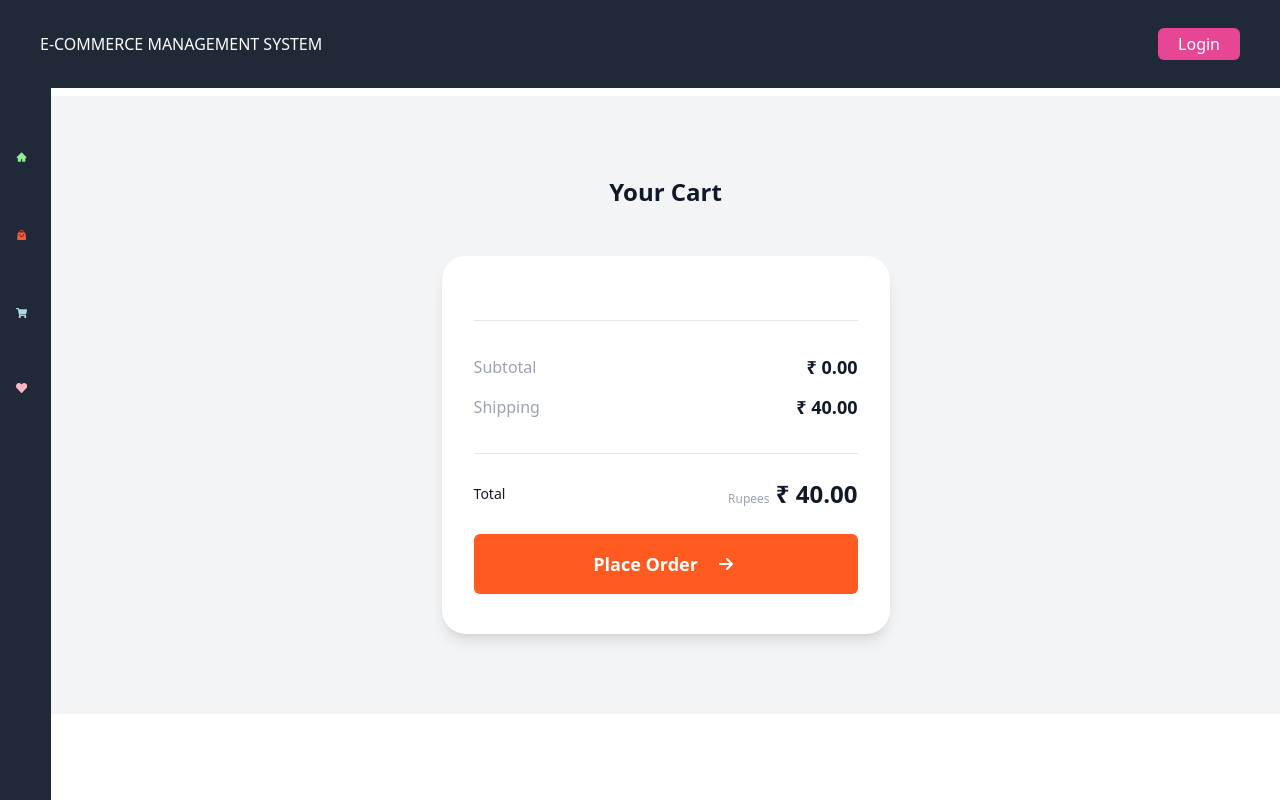
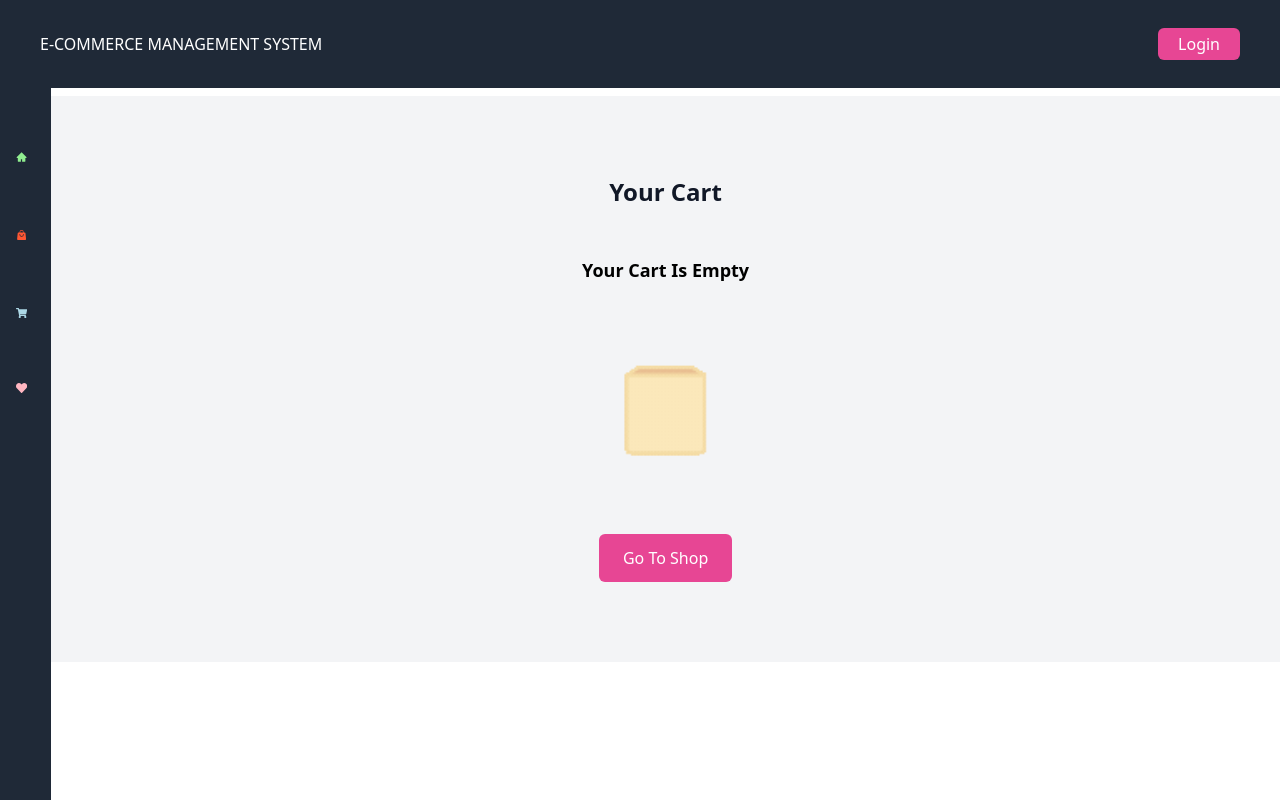
Before and after one commit to kshitish-Naxtre-123/e-commerce-frontend, a React (Vite) app: page /cart in a window 1280 px wide. Built offline with nearby package versions, Linux system fonts and the light colour scheme.

Commit message:
add sweetAlert in cart page,add empty cart animation

```diff
--- a/src/components/CartCardV2.jsx
+++ b/src/components/CartCardV2.jsx
@@ -29,7 +29,7 @@ const CartCardV2 = ({ product, qtyAction, removeAction }) => {
 
           <div className="mt-4 flex items-end justify-between sm:mt-0 sm:items-start sm:justify-end">
             <p className="shrink-0 w-20 text-base font-semibold text-gray-900 sm:order-2 sm:ml-8 sm:text-right">
-              ₹ {product.price}
+              ₹ {product.price.toLocaleString("en-IN")}
             </p>
           </div>
         </div>
--- a/src/components/TopBar.jsx
+++ b/src/components/TopBar.jsx
@@ -1,12 +1,11 @@
 import React, { useRef, useEffect } from "react";
 import { useState } from "react";
-import { IoIosArrowDown, IoIosArrowUp } from "react-icons/io";
 import { Link, useNavigate } from "react-router-dom";
 import { useSelector, useDispatch } from "react-redux";
 import { useLogoutMutation } from "../redux/api/usersApiSlice";
 import { logout } from "../redux/features/auth/authSlice";
 
-import { IoMdArrowDropdown, IoMdArrowDropup } from "react-icons/io";
+import { IoIosArrowUp,IoIosArrowDown } from "react-icons/io";
 import avatar from "../assets/avatar.svg";
 
 const TopBar = () => {
@@ -75,13 +74,13 @@ const TopBar = () => {
           </h3>
           {userInfo &&
             (dropdownOpen ? (
-              <IoMdArrowDropup
+              <IoIosArrowUp
                 size={20}
-                className="ml-3 text-white"
+                className="ml-3 text-white "
                 onClick={toggleDropdown}
               />
             ) : (
-              <IoMdArrowDropdown
+              <IoIosArrowDown
                 size={20}
                 className="ml-3 text-white"
                 onClick={toggleDropdown}
--- a/src/pages/CartV2.jsx
+++ b/src/pages/CartV2.jsx
@@ -5,6 +5,7 @@ import { useDispatch, useSelector } from "react-redux";
 import { Link } from "react-router-dom";
 import { FaTrash } from "react-icons/fa";
 import CartCardV2 from "../components/CartCardV2";
+import Swal from "sweetalert2";
 
 const CartV2 = () => {
   const navigate = useNavigate();
@@ -16,9 +17,34 @@ const CartV2 = () => {
   const addToCartHandler = (product, qty) => {
     dispatch(addToCart({ ...product, qty }));
   };
-  const removeFromCartHandler = (id) => {
-    if (window.confirm("Are you sure to remove item ?")) {
+
+  const removeFromCartHandler = async (id) => {
+    const result = await Swal.fire({
+      title: "Are you sure?",
+      text: "You want to remove this item from your Cart!",
+      icon: "warning",
+      showCancelButton: true,
+      confirmButtonText: "Yes, delete it!",
+      cancelButtonText: "No, cancel!",
+      reverseButtons: true,
+    });
+    if (result.isConfirmed) {
+      try {
         dispatch(removeFromCart(id));
+        await Swal.fire({
+          title: "Deleted!",
+          text: `item has been deleted.`,
+          icon: "success",
+        });
+      } catch (err) {
+        toast.error(err?.data?.message || err.error);
+      }
+    } else if (result.dismiss === Swal.DismissReason.cancel) {
+      Swal.fire({
+        title: "Cancelled",
+        text: "Your item is safe :)",
+        icon: "error",
+      });
     }
   };
 
@@ -34,6 +60,25 @@ const CartV2 = () => {
         </div>
 
         <div className="mx-auto mt-8 max-w-md md:mt-12">
+          {cartItems.length === 0 ? (
+            <div className="flex flex-col w-full items-center">
+              <div className="capitalize text-lg font-semibold">
+                your cart is empty{" "}
+              </div>
+              <img
+                src="public/assets/LottieAnimation.gif"
+                alt="image"
+                height={250}
+                width={250}
+              />
+              <Link
+                to="/shop"
+                className="bg-pink-500 text-white py-3 px-6 rounded-md"
+              >
+                Go To Shop
+              </Link>
+            </div>
+          ) : (
             <div className="rounded-3xl bg-white shadow-lg">
               <div className="px-4 py-6 sm:px-8 sm:py-10">
                 <div className="flow-root">
@@ -62,7 +107,9 @@ const CartV2 = () => {
                   </div>
                   <div className="flex items-center justify-between">
                     <p className="text-gray-400">Shipping</p>
-                  <p className="text-lg font-semibold text-gray-900">₹ 40.00</p>
+                    <p className="text-lg font-semibold text-gray-900">
+                      ₹ 40.00
+                    </p>
                   </div>
                 </div>
                 <div className="mt-6 flex items-center justify-between">
@@ -108,6 +155,7 @@ const CartV2 = () => {
                 </div>
               </div>
             </div>
+          )}
         </div>
       </div>
     </section>
```
Also changed, not shown: src/pages/admin/UserListV2.jsx (+16 -28 lines). Lines whose indentation alone changed are shown as unchanged.
